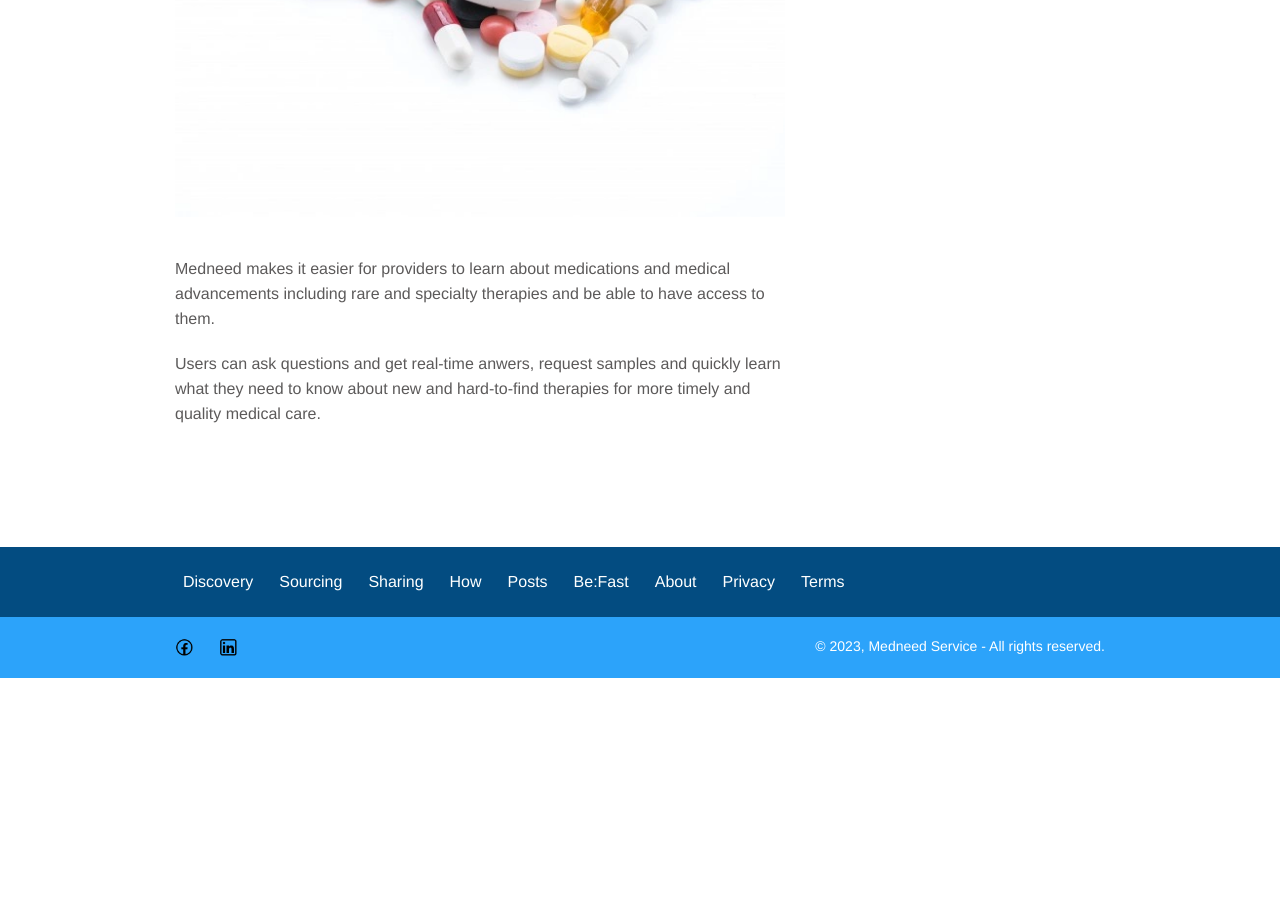
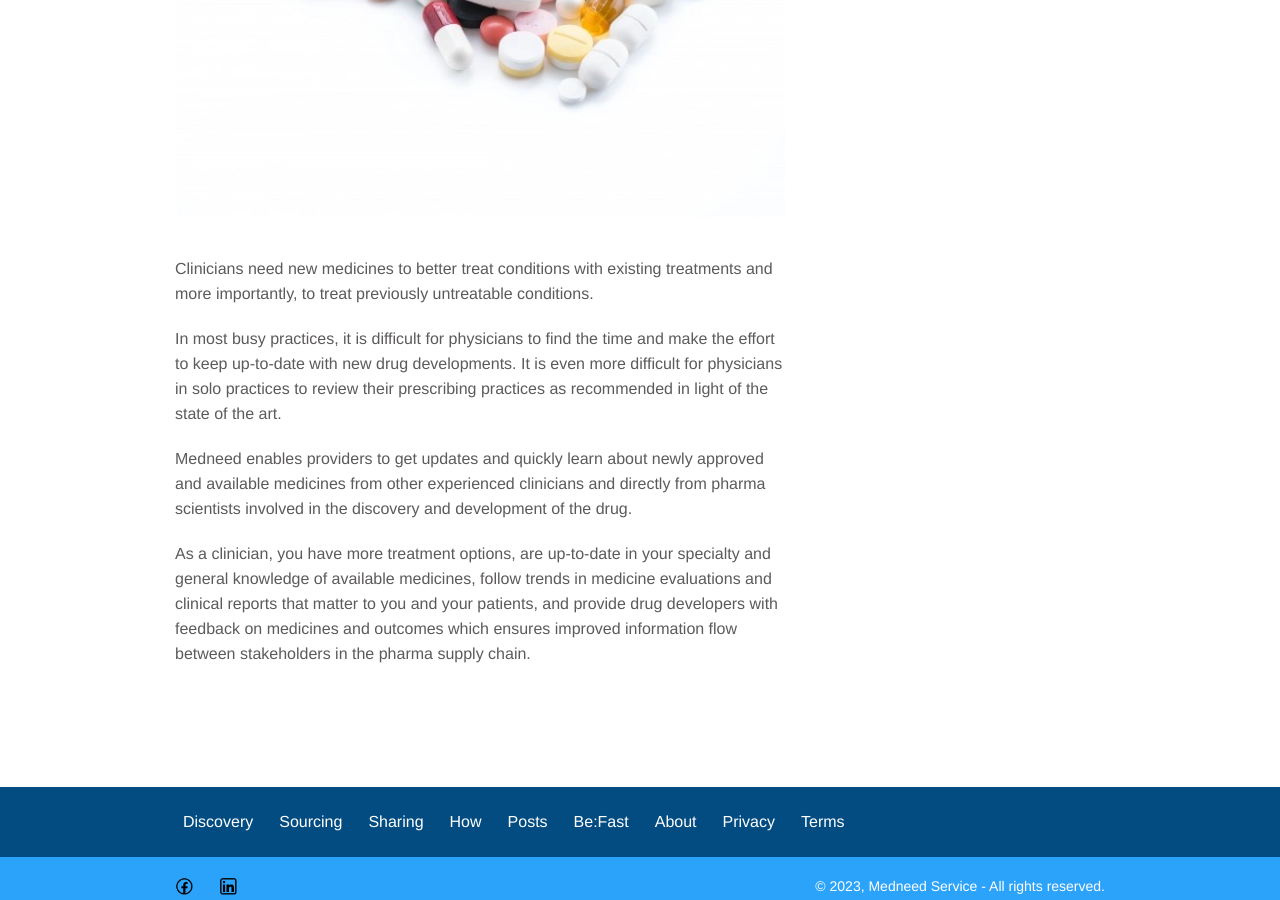
Before and after one commit to Iraneus/betamedneed, a Jekyll site: the page built from _services/discovery.md, in a window 1280 px wide and 900 px high, scrolled down 583 px. Built offline with Jekyll 4.4.1, drawn with Linux system fonts in a browser that asks for light colours; before the commit the page ends 1261 px from its top, so only the background shows below that.

Commit message:
edit index, discovery and about

```diff
--- a/_services/discovery.md
+++ b/_services/discovery.md
@@ -10,7 +10,10 @@
 
 ![Pharm drugs](/images/illustrations/medicines.webp)
 
-Medneed makes it easier for providers to learn about medications and medical advancements including rare and specialty therapies and be able to have access to them.
+Clinicians need new medicines to better treat conditions with existing treatments and more importantly, to treat previously untreatable conditions.
 
+In most busy practices, it is difficult for physicians to find the time and make the effort to keep up-to-date with new drug developments. It is even more difficult for physicians in solo practices to review their prescribing practices as recommended in light of the state of the art.
 
-Users can ask questions and get real-time anwers, request samples and quickly learn what they need to know about new and hard-to-find therapies for more timely and quality medical care.
+Medneed enables providers to get updates and quickly learn about newly approved and available medicines from other experienced clinicians and directly from pharma scientists involved in the discovery and development of the drug.
+
+As a clinician, you have more treatment options, are up-to-date in your specialty and general knowledge of available medicines, follow trends in medicine evaluations and clinical reports that matter to you and your patients, and provide drug developers with feedback on medicines and outcomes which ensures improved information flow between stakeholders in the pharma supply chain.
```
Also changed, not shown: about.md (+2 -0 lines).
